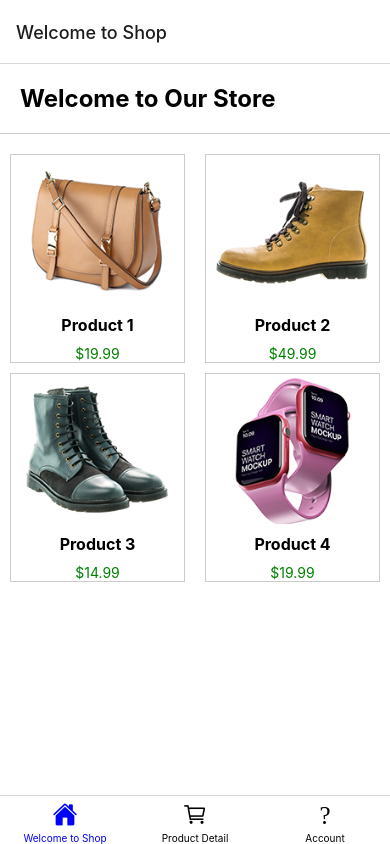
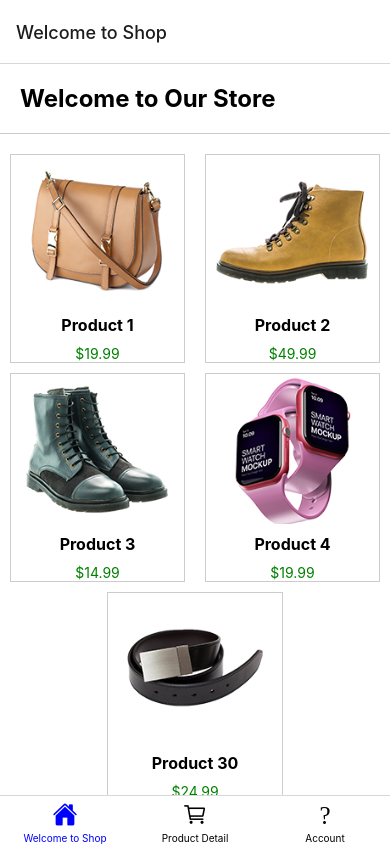
Before and after one commit to Dtblaze02/ecommerce_1, a React Native app: screen /Home in a window 390 px wide. Built offline with nearby package versions, Linux system fonts and the light colour scheme.

Commit message:
product 30 added

```diff
--- a/src/products/Products.js
+++ b/src/products/Products.js
@@ -23,5 +23,12 @@ export const products = [
         price: '$19.99',
         image: require('../../assets/images/watch-1.png'),
       },
+
+      {
+        id: 4,
+        name: 'Product 30',
+        price: '$24.99',
+        image: require('../../assets/images/belt-1.png'),
+      },
     // Add more products as needed
   ];
```
